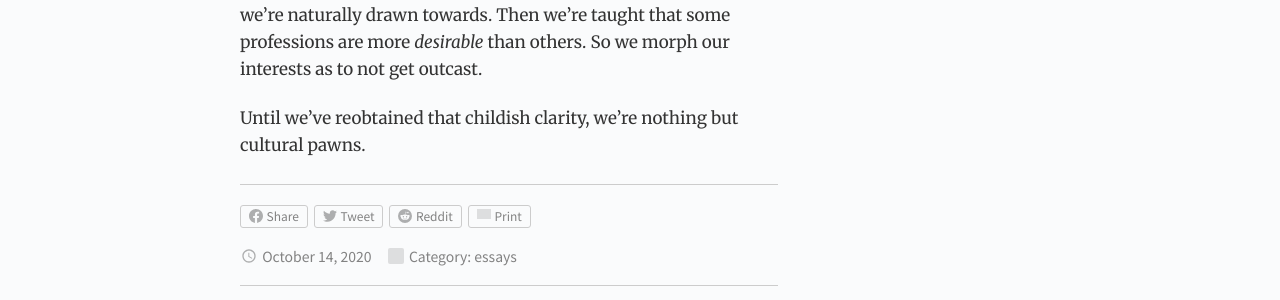
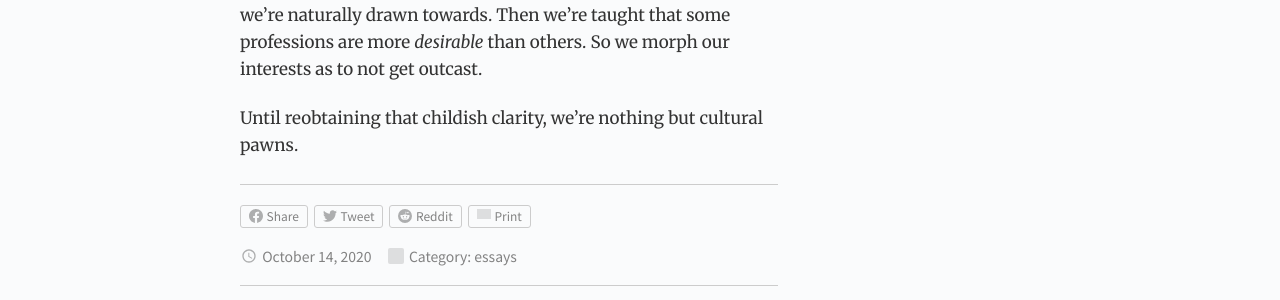
Before and after one commit to gdbroman/broman.blog, a Jekyll site: the page built from _posts/2020/2020-10-14-the-craft.md, in a window 1280 px wide. Shown: the part 1069-1369 px from the top of the page. Built offline with Jekyll 4.4.1, drawn with Linux system fonts in a browser that asks for light colours; grey boxes are pictures that could not be loaded.

Commit message:
revision

```diff
--- a/_posts/2020/2020-10-14-the-craft.md
+++ b/_posts/2020/2020-10-14-the-craft.md
@@ -17,4 +17,4 @@ Not surprisingly - because we are culturally pressured to make a career choice s
 
 It starts out clear as day: When we're kids, we pursue whatever we're naturally drawn towards. Then we're taught that some professions are more *desirable* than others. So we morph our interests as to not get outcast.
 
-Until we've reobtained that childish clarity, we're nothing but cultural pawns.
+Until reobtaining that childish clarity, we're nothing but cultural pawns.
```
